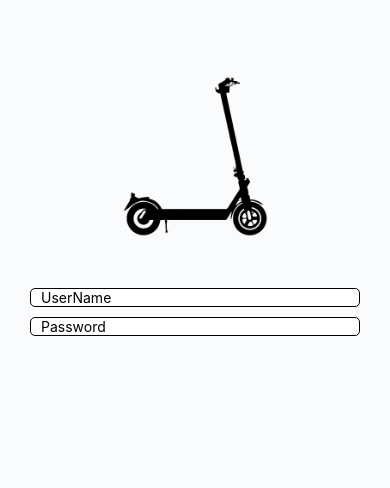
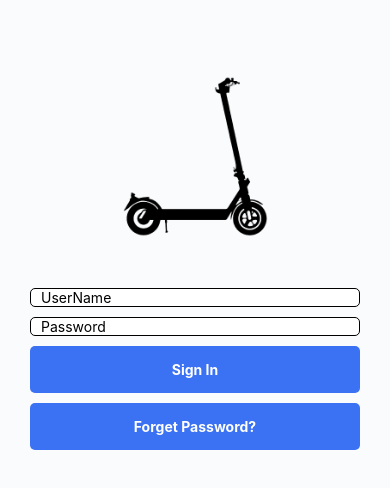
Before and after one commit to AbdelhaqNouhi/E-Scooter-Mobile-App, a React Native app in the folder Client/: screen /SignIn in a window 390 px wide. Shown: the top 488 px of the page. Built offline with nearby package versions, Linux system fonts and the light colour scheme.

Commit message:
added custom button

```diff
--- /dev/null
+++ b/Client/src/components/custom/button/CustomButton.js
@@ -0,0 +1,26 @@
+import { Text, Pressable, StyleSheet } from 'react-native'
+import React from 'react'
+
+const CustomButton = ({ onPress, text}) => {
+    return (
+        <Pressable onPress={onPress} style={styles.container}>
+            <Text style={styles.text}> {text} </Text>
+        </Pressable>
+    )
+}
+
+const styles = StyleSheet.create({
+    container: {
+        backgroundColor: '#3B71F3',
+        width: '100%',
+        padding: 15,
+        marginVertical: 5,
+        alignItems: 'center',
+        borderRadius: 5,
+    },
+    text: {
+        fontWeight: 'bold',
+        color: 'white',
+    }
+})
+export default CustomButton
--- a/Client/src/components/custom/input/CustomInput.js
+++ b/Client/src/components/custom/input/CustomInput.js
@@ -1,7 +1,7 @@
 import { View, Tex, TextInput, StyleSheet } from 'react-native'
 import React from 'react'
 
-const CustomInput = ({ value, setValue, placeholder }) => {
+const CustomInput = ({ value, setValue, placeholder, secureTextEntry }) => {
     return (
         <View style={styles.container}>
             <TextInput
@@ -9,6 +9,7 @@ const CustomInput = ({ value, setValue, placeholder }) => {
                 onChange={ setValue }
                 placeholder={ placeholder }
                 style={styles.input}
+                secureTextEntry={secureTextEntry}
             />
         </View>
     )
--- a/Client/src/pages/SignIn/SignIn.js
+++ b/Client/src/pages/SignIn/SignIn.js
@@ -2,12 +2,21 @@ import React, { useState } from 'react'
 import { View, Text, Image, StyleSheet, useWindowDimensions } from 'react-native'
 import logo from '../../assets/images/electric-scooter.png'
 import CustomInput from '../../components/custom/input/CustomInput'
+import CustomButton from '../../components/custom/button/CustomButton'
 
 const SignIn = () => {
     const [username, setUserName] = useState('');
     const [password, setPassword] = useState('');
 
     const { height } = useWindowDimensions();
+
+    const onSignInPress = () => {
+        console.warn('I am here..!');
+    }
+
+    const onForgetPasswordPressed = () => {
+        console.warn('on Forget Password Pressed..!');
+    }
 
     return (
         <View style={styles.container}>
@@ -16,8 +25,20 @@ const SignIn = () => {
                 style={[styles.logo, {height: height * 0.3}]}
                 resizeMode='contain'
             />
-            <CustomInput placeholder="UserName" value={username} setValue={setUserName} />
-            <CustomInput placeholder="Password" value={password}setValue={setPassword} />
+            <CustomInput
+                    placeholder="UserName"
+                    value={username}
+                    setValue={setUserName}
+            />
+            <CustomInput
+                placeholder="Password"
+                value={password}
+                setValue={setPassword}
+                secureTextEntry={ true }
+            />
+
+            <CustomButton onPress={onSignInPress} text="Sign In"  />
+            <CustomButton onPress={onForgetPasswordPressed} text="Forget Password?" />
         </View>
     )
 }
```
